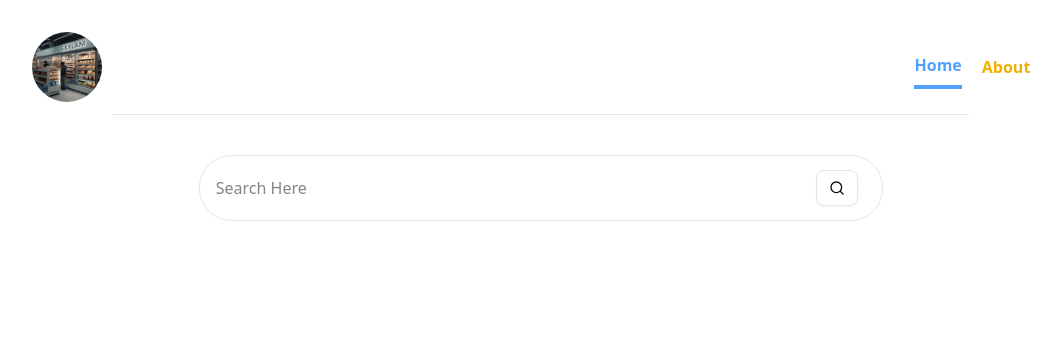
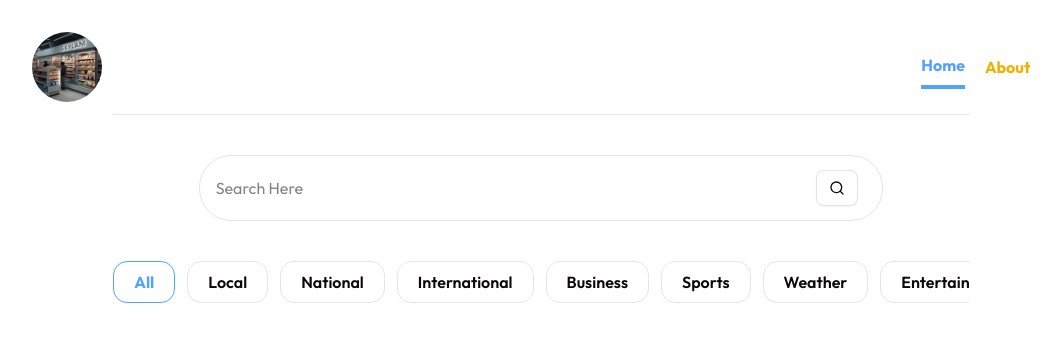
Before and after one commit to wetwan/news, a React (Vite) app: page / in a window 1280 px wide. Shown: the top 342 px of the page, without its empty margins (99-1161 px from the left). Built offline with nearby package versions, Linux system fonts and the light colour scheme.

Commit message:
category added

```diff
--- a/src/components/Category.tsx
+++ b/src/components/Category.tsx
@@ -1,5 +1,26 @@
+import { useNewsCreation } from "@/contest/newsContext";
+import { useState } from "react";
+
 const Category = () => {
-  return <div>Category</div>;
+  const { category } = useNewsCreation();
+  const [cat, setCat] = useState("all");
+  return (
+    <div>
+      <div className="flex gap-3 w-5/6 mx-auto overflow-x-scroll mt-10">
+        {category.map((item, i) => (
+          <p
+            key={i}
+            onClick={() => setCat(item)}
+            className={`border whitespace-nowrap px-5 py-2 capitalize rounded-xl cursor-pointer ${
+              item === cat ? "text-blue-400 font-bold border-blue-400" : "font-semibold"
+            }`}
+          >
+            {item}
+          </p>
+        ))}
+      </div>
+    </div>
+  );
 };
 
 export default Category;
--- a/src/contant/index.tsx
+++ b/src/contant/index.tsx
@@ -37,6 +37,7 @@ export const News: NewsType[] = [
   },
 ];
 export const Category = [
+  "all",
   "Local ",
   "National ",
   "International ",
@@ -55,5 +56,5 @@ export const Category = [
   "Lifestyle",
 
   // Deals with topics like fashion, health, food, travel, and relationships.
-  "Science and Technology ",
+  "Science and Technology",
 ];
--- a/src/index.css
+++ b/src/index.css
@@ -1,7 +1,17 @@
+@import url('https://fonts.googleapis.com/css2?family=Outfit:wght@100..900&display=swap');
 @import "tailwindcss";
 @import "tw-animate-css";
 
 @custom-variant dark (&:is(.dark *));
+
+* {
+  font-family: "Outfit", sans-serif;
+  scroll-behavior: smooth;
+}
+
+::-webkit-scrollbar {
+  @apply hidden
+}
 
 @theme inline {
   --radius-sm: calc(var(--radius) - 4px);
@@ -114,6 +124,7 @@
   * {
     @apply border-border outline-ring/50;
   }
+
   body {
     @apply bg-background text-foreground;
   }
--- a/src/pages/Home.tsx
+++ b/src/pages/Home.tsx
@@ -1,9 +1,11 @@
+import Category from "@/components/Category";
 import SearchBox from "@/components/searchBox";
 
 const Home = () => {
   return (
     <div>
       <SearchBox />
+      <Category />
     </div>
   );
 };
```
